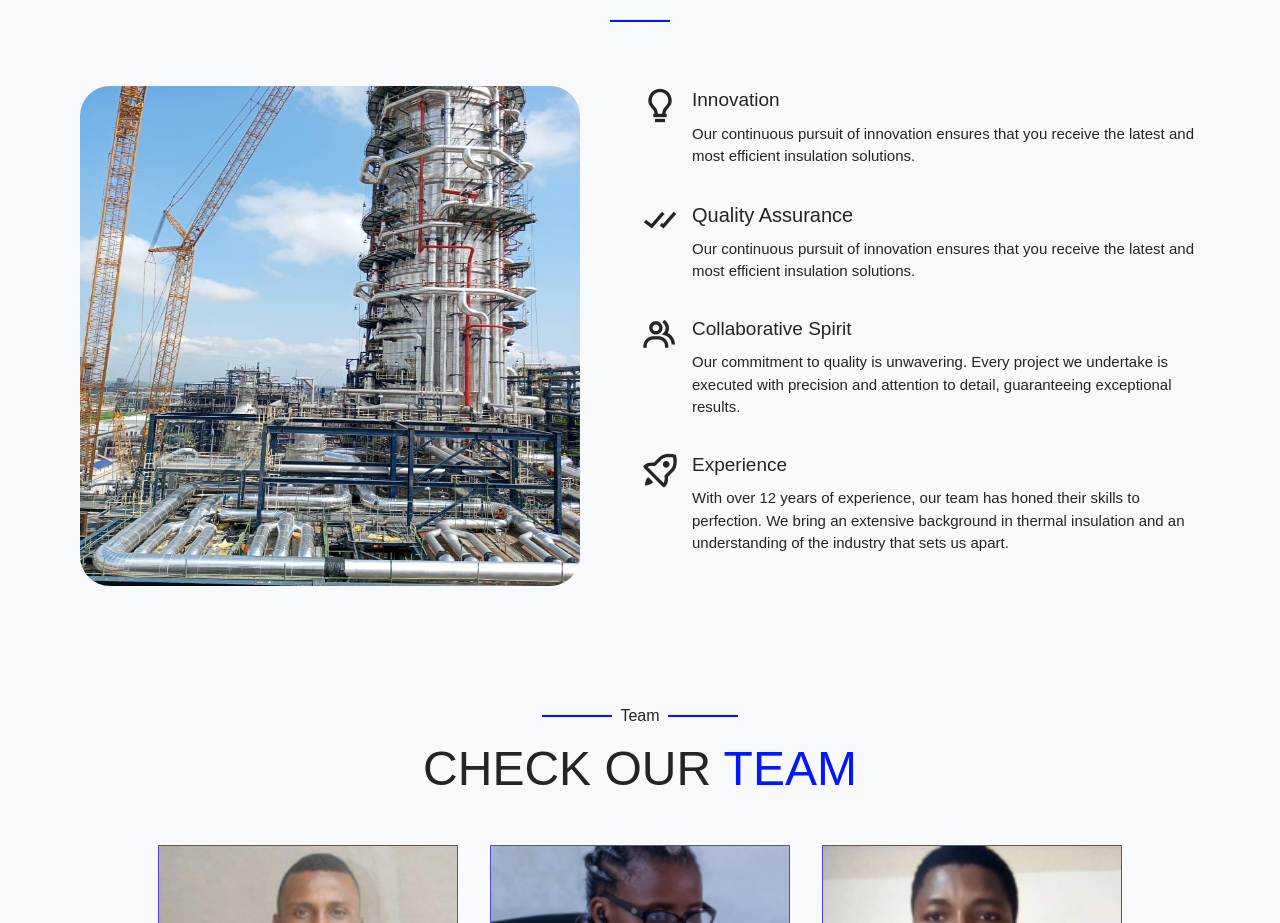
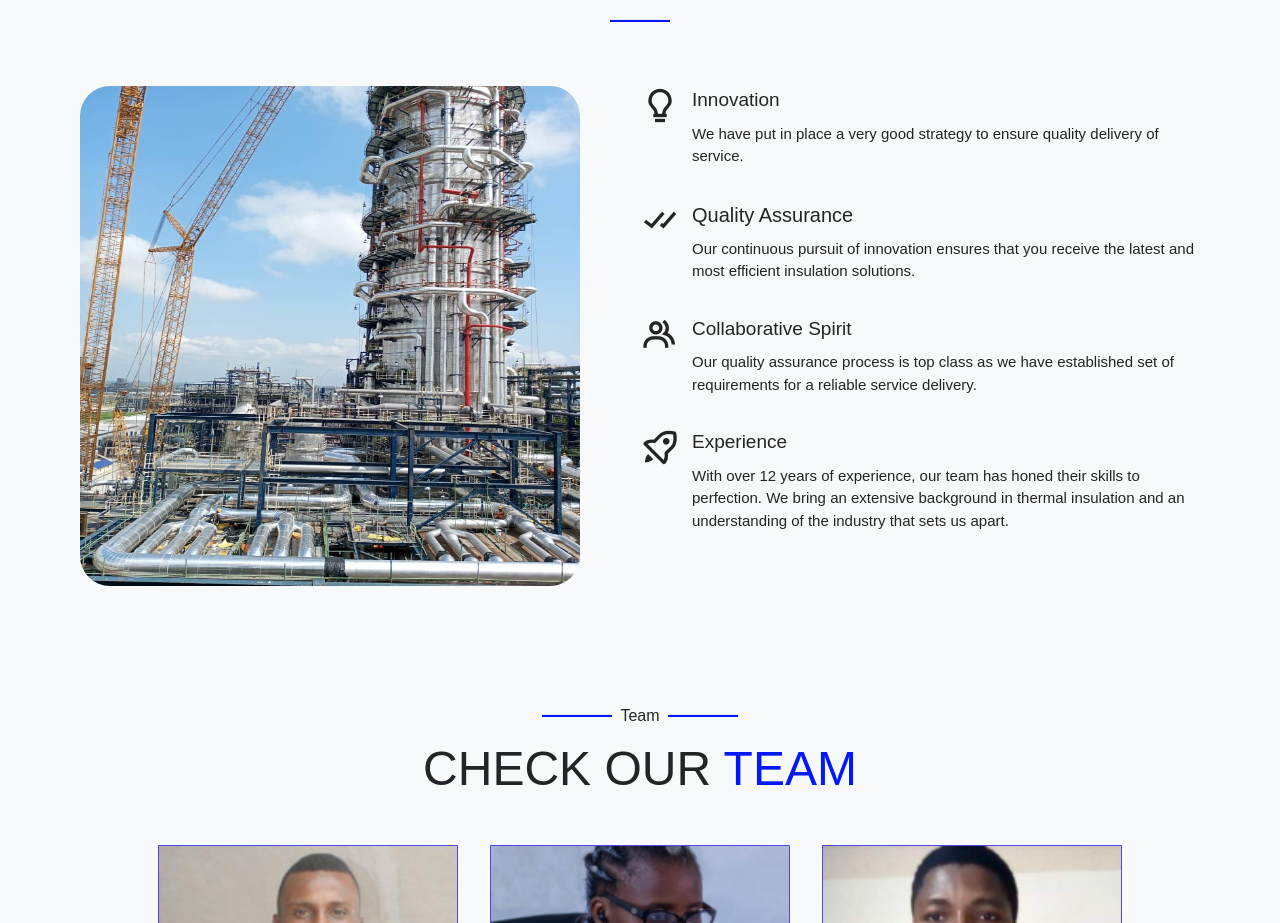
Before and after one commit to Goldexcool/Theo-Portfolio, a Next.js app: page / in a window 1280 px wide. Shown: the part 1760-2683 px from the top of the page. Built offline with nearby package versions, Linux system fonts and the light colour scheme.

Commit message:
seventh push

```diff
--- a/src/components/About.tsx
+++ b/src/components/About.tsx
@@ -120,8 +120,7 @@ const About = () => {
                   <span className="text-[19px]">Innovation</span>
                   <h1 className="text-[15px]">
                     {" "}
-                    Our continuous pursuit of innovation ensures that you
-                    receive the latest and most efficient insulation solutions.
+                    We have put in place a very good strategy to ensure quality delivery of service.
                   </h1>
                 </div>
               </div>
@@ -146,9 +145,7 @@ const About = () => {
                   <span className="text-[19px]">Collaborative Spirit</span>
                   <h1 className="text-[15px]">
                     {" "}
-                    Our commitment to quality is unwavering. Every project we
-                    undertake is executed with precision and attention to
-                    detail, guaranteeing exceptional results.
+                    Our quality assurance process is top class as we have established set of requirements for a reliable service delivery.
                   </h1>
                 </div>
               </div>
```
